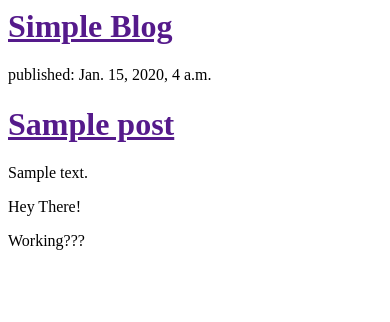
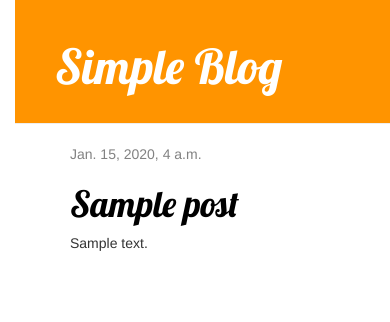
Before and after one commit to ESantosIFX/TestGal1, a Django app: template blog/templates/blog/post_list.html in a window 390 px wide. Shown: the top 322 px of the page. Run offline with Django 3.2, Linux system fonts and the light colour scheme; the template is opened without the code that fills it: values that come from a table or form of the project are taken from there, others are empty; tables that the repository leaves empty hold one stand-in row (values such as "Sample post"); some libraries are stand-ins or nearby versions.

Commit message:
finished making the base.html and now the both the post_detail and post_list use that base.html make a link for clicking on the blog posting and getting a page that displays just that post

```diff
--- /dev/null
+++ b/blog/static/css/blog.css
@@ -0,0 +1,53 @@
+h1 a {
+	color: #FCA205;
+	font-family: 'Lobster';
+}
+body {
+	padding-left: 15px;
+}
+.page-header {
+	background-color: #ff9400;
+	margin-top: 0;
+	padding: 20px 20px 20px 40px;
+}
+
+.page-header h1, .page-header h1 a, .page-header h1 a:visited, .page-header h1 a:active {
+	color: #ffffff;
+	font-size: 36pt;
+	text-decoration: none;
+}
+
+.content {
+	margin-left: 40px;
+}
+
+h1, h2, h3, h4 {
+	font-family: 'Lobster', cursive;
+}
+
+.date {
+	color: #828282;
+}
+
+.save {
+	float: right;
+}
+
+.post-form textarea, .post-form input {
+		width: 100%;
+}
+
+.top-menu, .top-menu:hover, .top-menu:visited {
+	color: #ffffff;
+	float: right;
+	font-size: 26pt;
+	margin-right: 20px;
+}
+
+.post {
+	margin-bottom: 70px;
+}
+
+.post h1 a, .post h1 a:visited {
+	color: #000000;
+}
--- /dev/null
+++ b/blog/templates/blog/base.html
@@ -0,0 +1,25 @@
+{% load staticfiles %}
+<html>
+	<head>
+		<title>TestGal Blog--</title>
+		<link rel="stylesheet" href="//maxcdn.bootstrapcdn.com/bootstrap/3.2.0/css/bootstrap.min.css">
+		<link rel="stylesheet" href="//maxcdn.bootstrapcdn.com/bootstrap/3.2.0/css/bootstrap-theme.min.css">
+		<link href="//fonts.googleapis.com/css?family=Lobster&subset=latin,latin-ext" rel="stylesheet" type="text/css">
+		<link rel="stylesheet" href="{% static 'css/blog.css' %}">
+
+	</head>
+
+	<body>
+		<div class="page-header">
+			<h1><a href="">Simple Blog</a></h1>
+		</div>
+		<div class="content container">
+			<div class="row">
+				<div class="col-md-8">
+					{% block content %}
+					{% endblock %}
+				</div>
+			</div>
+		</div>
+	</body>
+</html>
--- a/blog/templates/blog/post_list.html
+++ b/blog/templates/blog/post_list.html
@@ -1,20 +1,14 @@
-<html>
-	<head>
-		<title>TestGal Blog--</title>
-	</head>
-	<body>
-		<div>
-			<h1><a href="">Simple Blog</a></h1>
+{% extends 'blog/base.html' %}
+
+
+{% block content %}
+{% for post in posts %}
+	<div class="post">
+		<div class="date">
+			{{ post.published_date }}
 		</div>
-		{% for post in posts %}
-			<div>
-				<p>published: {{ post.published_date }}</p>
-				<h1><a href="">{{ post.title }}</a></h1>
-				<p>{{ post.text|linebreaksbr }}</p>
-			</div>
-		{% endfor %}
-
-		<p>Hey There!</p>
-		<p>Working???</p>
-	</body>
-</html>
+		<h1><a href="{% url 'post_detail' pk=post.pk %}">{{ post.title }}</a></h1>
+		<p>{{ post.text|linebreaksbr }}</p>
+	</div>
+{% endfor %}
+{% endblock %}
--- a/blog/urls.py
+++ b/blog/urls.py
@@ -3,4 +3,5 @@ from . import views
 
 urlpatterns = [
 	url(r'^$', views.post_list, name='post_list'),
+	url(r'^post/(?P<pk>\d+)/$', views.post_detail, name='post_detail'),
 ]
```
Also changed, not shown: blog/templates/blog/post_detail.html (added, +13 -0 lines), blog/views.py (+6 -1 lines).
